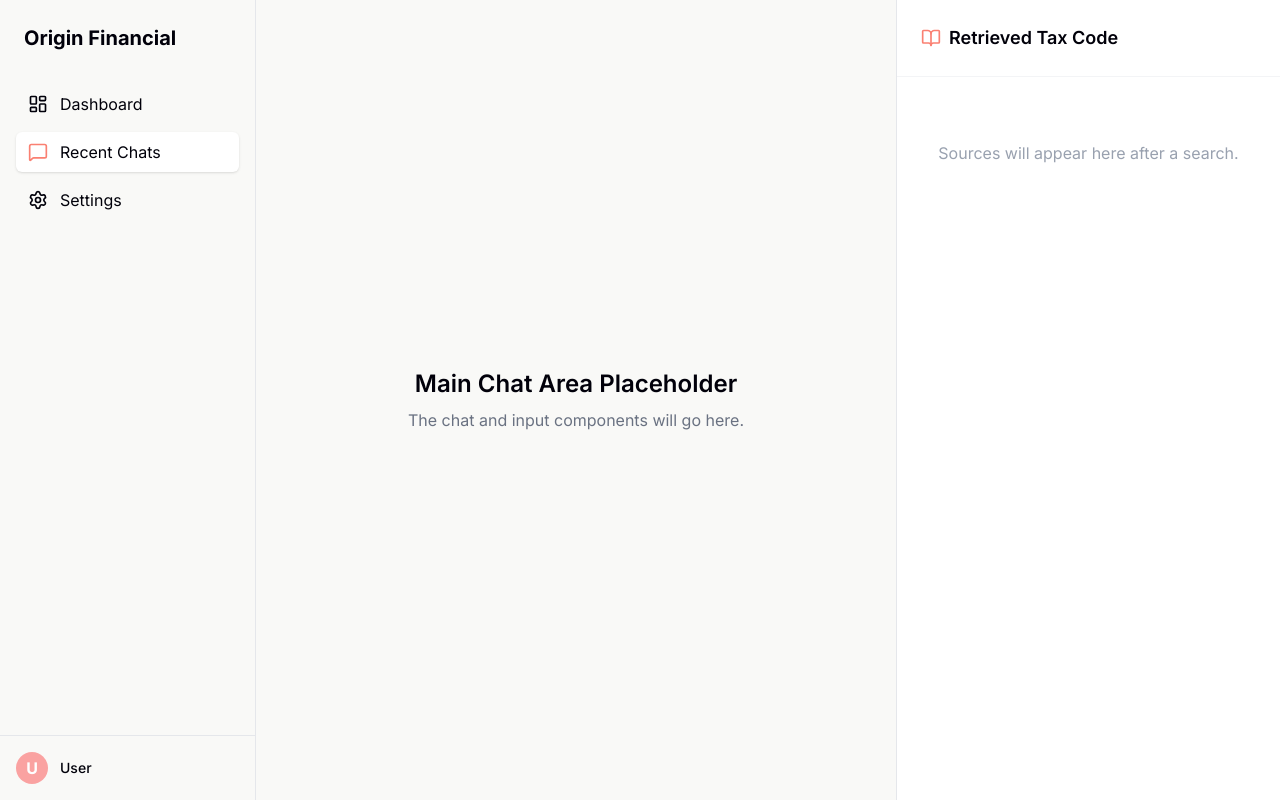
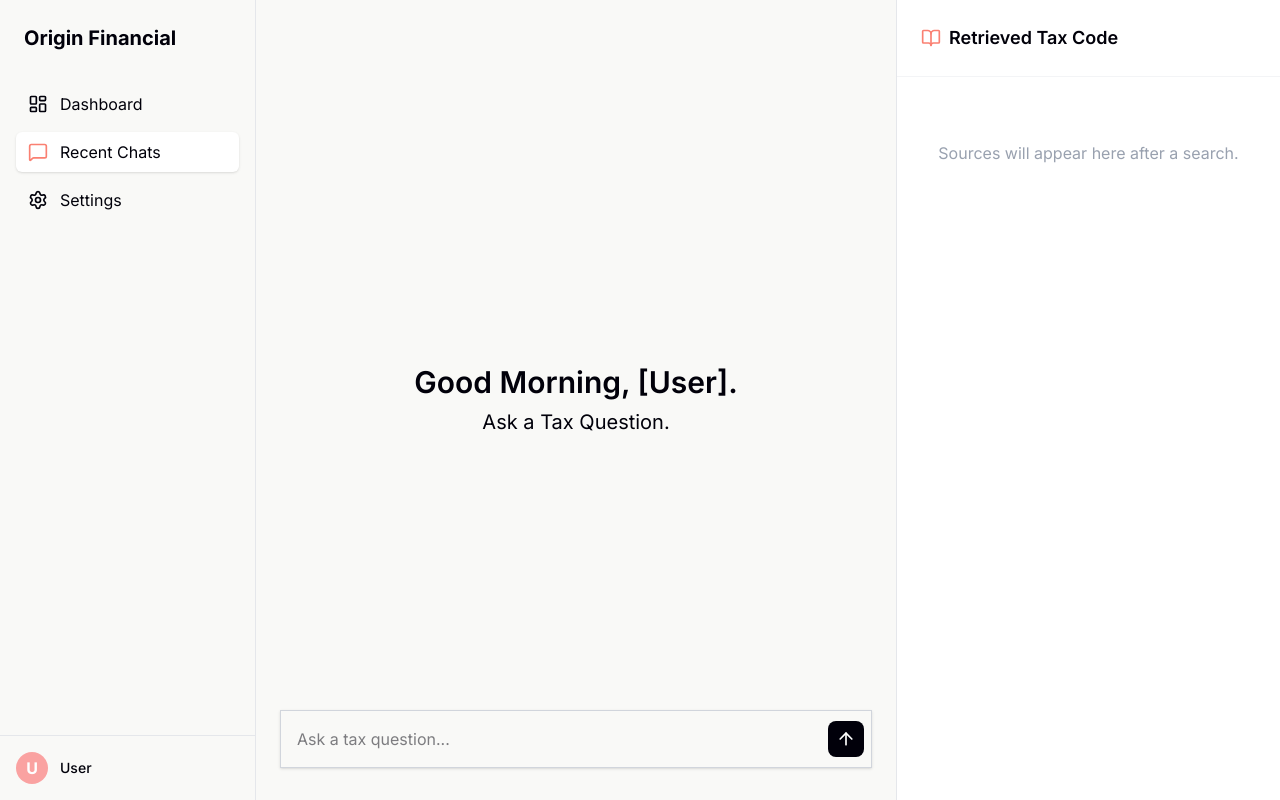
Before and after one commit to Shanyu-Dabbiru/tax-code-rag, a Next.js app in the folder frontend/: page / in a window 1280 px wide. Built offline with nearby package versions, Linux system fonts and the light colour scheme.

Commit message:
feat: Phase 7 Task 3 - Build Chat Components & Input Box

```diff
--- /dev/null
+++ b/frontend/src/components/ChatInputBox.tsx
@@ -0,0 +1,33 @@
+import React, { useState } from 'react';
+import { ArrowUp } from 'lucide-react';
+
+export default function ChatInputBox() {
+    const [query, setQuery] = useState('');
+
+    const handleSubmit = (e: React.FormEvent) => {
+        e.preventDefault();
+        // Future API logic
+        console.log("Submitted:", query);
+    };
+
+    return (
+        <div className="absolute bottom-8 w-full max-w-3xl px-6 left-1/2 -translate-x-1/2">
+            <form onSubmit={handleSubmit} className="relative flex items-center w-full">
+                <input
+                    type="text"
+                    value={query}
+                    onChange={(e) => setQuery(e.target.value)}
+                    placeholder="Ask a tax question..."
+                    className="w-full bg-transparent border border-gray-300 focus:outline-none focus:ring-1 focus:ring-origin-text text-origin-text rounded-none px-4 py-4 pr-14 shadow-sm"
+                />
+                <button
+                    type="submit"
+                    className="absolute right-2 top-1/2 -translate-y-1/2 p-2 rounded-lg bg-origin-text text-white hover:opacity-80 transition-opacity flex items-center justify-center"
+                    aria-label="Send message"
+                >
+                    <ArrowUp size={20} />
+                </button>
+            </form>
+        </div>
+    );
+}
--- a/frontend/src/components/ChatPane.tsx
+++ b/frontend/src/components/ChatPane.tsx
@@ -1,13 +1,12 @@
 import React from 'react';
+import HeroGreeting from './HeroGreeting';
+import ChatInputBox from './ChatInputBox';
 
 export default function ChatPane() {
     return (
         <div className="flex-1 h-full flex flex-col relative bg-origin-bg items-center justify-center">
-            {/* Placeholder for Hero Greeting or Chat bubbles */}
-            <div className="text-center">
-                <h2 className="text-2xl font-semibold text-origin-text mb-2">Main Chat Area Placeholder</h2>
-                <p className="text-gray-500">The chat and input components will go here.</p>
-            </div>
+            <HeroGreeting />
+            <ChatInputBox />
         </div>
     );
 }
--- /dev/null
+++ b/frontend/src/components/HeroGreeting.tsx
@@ -0,0 +1,14 @@
+import React from 'react';
+
+export default function HeroGreeting() {
+    return (
+        <div className="flex flex-col items-center justify-center text-center">
+            <h1 className="text-3xl font-semibold text-origin-text mb-2">
+                Good Morning, [User].
+            </h1>
+            <p className="text-xl text-origin-text">
+                Ask a Tax Question.
+            </p>
+        </div>
+    );
+}
```
